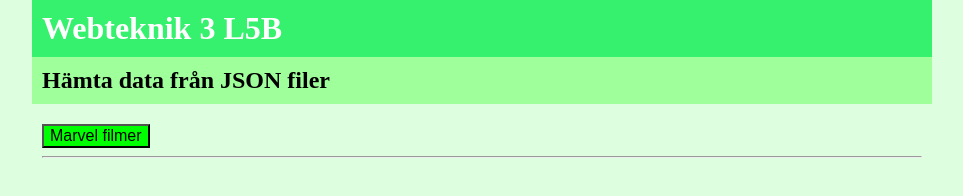
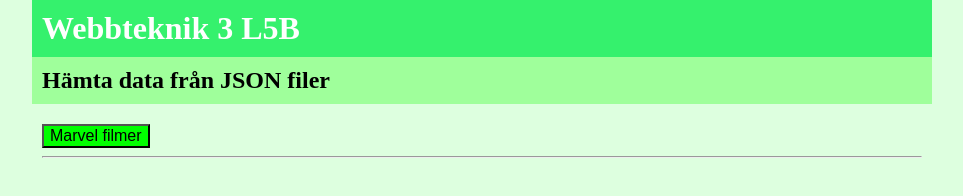
Before and after one commit to Baransarinalbant/1ME323lab, a plain HTML site: page L5/L5b/index.html in a window 1280 px wide. Shown: the whole page, without its empty margins (158-1121 px from the left). Drawn offline with Linux system fonts and the light colour scheme; files that its build step writes are made by us from their sources.

Commit message:
rättatilll5

```diff
--- a/L5/L5b/index.html
+++ b/L5/L5b/index.html
@@ -11,7 +11,7 @@
 </head>
 <body>
     <header>
-        <h1>Webteknik 3 L5B</h1>
+        <h1>Webbteknik 3 L5B</h1>
         <h2>Hämta data från JSON filer</h2>
     </header>
     <main>
```
